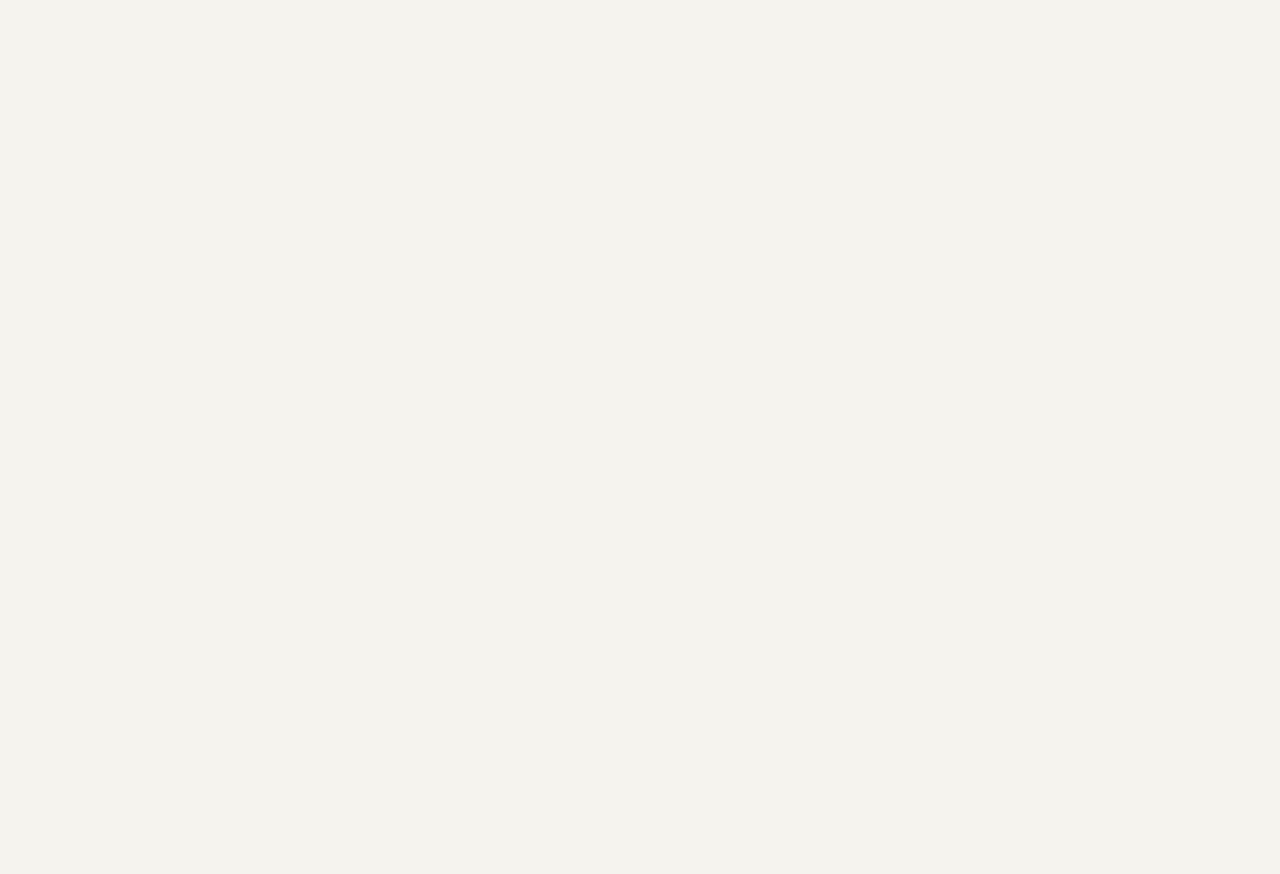
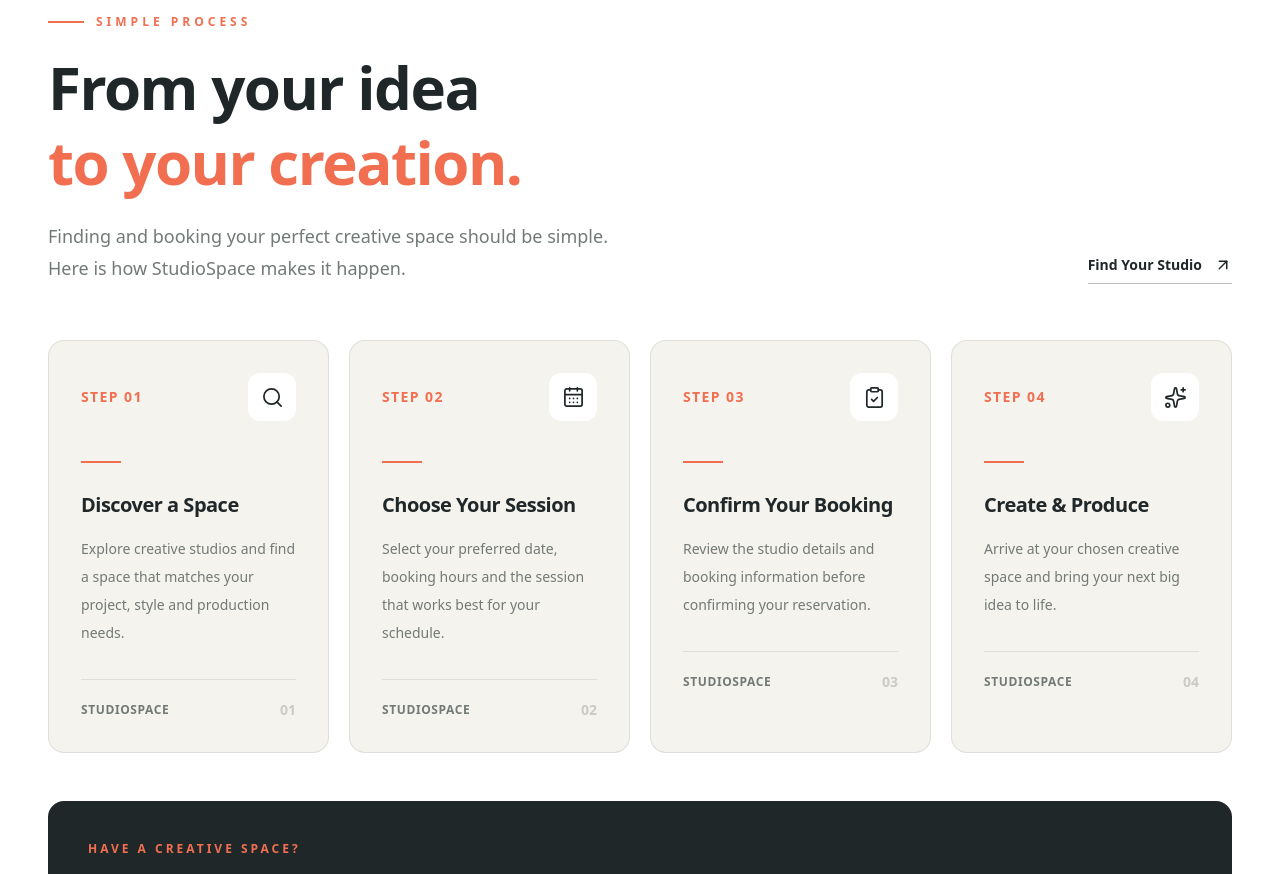
Before and after one commit to harun-codes/StudioSpace-Client, a Next.js app: page / in a window 1280 px wide. Shown: the part 1920-2794 px from the top of the page. Before the commit the page ends 1838 px from the top, so only its background shows below. Built offline with nearby package versions, Linux system fonts and the light colour scheme.

Commit message:
How It Works complete

```diff
--- a/src/app/page.tsx
+++ b/src/app/page.tsx
@@ -1,12 +1,14 @@
 
 import Bannar from "@/components/home/Bannar";
 import CategorySection from "@/components/home/Category-section";
+import HowItWorks from "@/components/home/how-it-works";
 
 export default function HomePage() {
   return (
     <main>
       <Bannar />
       <CategorySection />
+      <HowItWorks />
     </main>
   );
 }
--- /dev/null
+++ b/src/components/home/how-it-works.tsx
@@ -0,0 +1,176 @@
+
+import Link from "next/link";
+
+import {
+  Search,
+  CalendarDays,
+  ClipboardCheck,
+  Sparkles,
+  ArrowUpRight,
+} from "lucide-react";
+
+const steps = [
+  {
+    number: "01",
+    title: "Discover a Space",
+    description:
+      "Explore creative studios and find a space that matches your project, style and production needs.",
+    icon: Search,
+  },
+  {
+    number: "02",
+    title: "Choose Your Session",
+    description:
+      "Select your preferred date, booking hours and the session that works best for your schedule.",
+    icon: CalendarDays,
+  },
+  {
+    number: "03",
+    title: "Confirm Your Booking",
+    description:
+      "Review the studio details and booking information before confirming your reservation.",
+    icon: ClipboardCheck,
+  },
+  {
+    number: "04",
+    title: "Create & Produce",
+    description:
+      "Arrive at your chosen creative space and bring your next big idea to life.",
+    icon: Sparkles,
+  },
+];
+
+export default function HowItWorks() {
+  return (
+    <section
+      id="how-it-works"
+      className="bg-white px-5 py-20 sm:px-8 lg:px-12 lg:py-24"
+    >
+      <div className="mx-auto max-w-[1440px]">
+
+        <div className="mb-14 flex flex-col justify-between gap-6 md:flex-row md:items-end">
+
+          <div className="max-w-2xl">
+
+            <div className="mb-5 flex items-center gap-3">
+              <span className="h-[2px] w-9 bg-[#F16F50]" />
+
+              <p className="text-xs font-bold uppercase tracking-[4px] text-[#F16F50]">
+                Simple Process
+              </p>
+            </div>
+
+            <h2 className="text-4xl font-extrabold leading-tight tracking-[-1.5px] text-[#202729] sm:text-5xl lg:text-6xl">
+              From your idea
+              <span className="block text-[#F16F50]">
+                to your creation.
+              </span>
+            </h2>
+
+            <p className="mt-5 max-w-xl text-base leading-8 text-[#727A77] sm:text-lg">
+              Finding and booking your perfect creative space
+              should be simple. Here is how StudioSpace makes it happen.
+            </p>
+
+          </div>
+
+          <Link
+            href="/studios"
+            className="group inline-flex w-fit items-center gap-3 border-b border-[#202729]/30 pb-2 text-sm font-bold text-[#202729] transition-colors hover:border-[#F16F50] hover:text-[#F16F50]"
+          >
+            Find Your Studio
+            <ArrowUpRight
+              size={18}
+              className="transition-transform duration-300 group-hover:translate-x-1 group-hover:-translate-y-1"
+            />
+          </Link>
+
+        </div>
+
+        <div className="grid grid-cols-1 gap-5 sm:grid-cols-2 lg:grid-cols-4">
+
+          {steps.map((step) => {
+            const Icon = step.icon;
+
+            return (
+              <div
+                key={step.number}
+                className="group relative rounded-2xl border border-[#202729]/10 bg-[#F5F3EE] p-7 transition-all duration-300 hover:-translate-y-2 hover:border-[#F16F50]/40 hover:shadow-xl hover:shadow-[#202729]/5 sm:p-8"
+              >
+
+                <div className="flex items-center justify-between">
+
+                  <span className="text-sm font-extrabold tracking-widest text-[#F16F50]">
+                    STEP {step.number}
+                  </span>
+
+                  <div className="flex h-12 w-12 items-center justify-center rounded-xl bg-white text-[#202729] transition-all duration-300 group-hover:bg-[#F16F50] group-hover:text-white">
+                    <Icon size={23} strokeWidth={1.8} />
+                  </div>
+
+                </div>
+
+                <div className="mb-7 mt-10 h-[2px] w-10 bg-[#F16F50] transition-all duration-300 group-hover:w-16" />
+
+                <h3 className="text-xl font-bold tracking-tight text-[#202729]">
+                  {step.title}
+                </h3>
+
+                <p className="mt-4 text-sm leading-7 text-[#727A77]">
+                  {step.description}
+                </p>
+
+                <div className="mt-8 flex items-center justify-between border-t border-[#202729]/10 pt-5">
+
+                  <span className="text-xs font-semibold uppercase tracking-wider text-[#727A77]">
+                    StudioSpace
+                  </span>
+
+                  <span className="text-sm font-bold text-[#202729]/20 transition-colors group-hover:text-[#F16F50]">
+                    {step.number}
+                  </span>
+
+                </div>
+
+              </div>
+            );
+          })}
+
+        </div>
+
+        <div className="mt-12 flex flex-col justify-between gap-6 rounded-2xl bg-[#202729] p-7 sm:p-10 lg:flex-row lg:items-center">
+
+          <div className="max-w-2xl">
+
+            <p className="text-xs font-bold uppercase tracking-[3px] text-[#F16F50]">
+              Have a Creative Space?
+            </p>
+
+            <h3 className="mt-3 text-2xl font-bold leading-tight text-white sm:text-3xl">
+              Your space could inspire someone&apos;s next big idea.
+            </h3>
+
+            <p className="mt-3 text-sm leading-7 text-white/60">
+              Share your studio with creators and become part of
+              the StudioSpace community.
+            </p>
+
+          </div>
+
+          <Link
+            href="/register"
+            className="group inline-flex w-fit shrink-0 items-center gap-3 rounded-xl bg-[#F16F50] px-7 py-4 text-sm font-bold text-white transition-all duration-300 hover:-translate-y-1 hover:bg-[#DF5D40]"
+          >
+            Become a Host
+            <ArrowUpRight
+              size={18}
+              className="transition-transform duration-300 group-hover:translate-x-1 group-hover:-translate-y-1"
+            />
+          </Link>
+
+        </div>
+
+      </div>
+    </section>
+  );
+}
```
